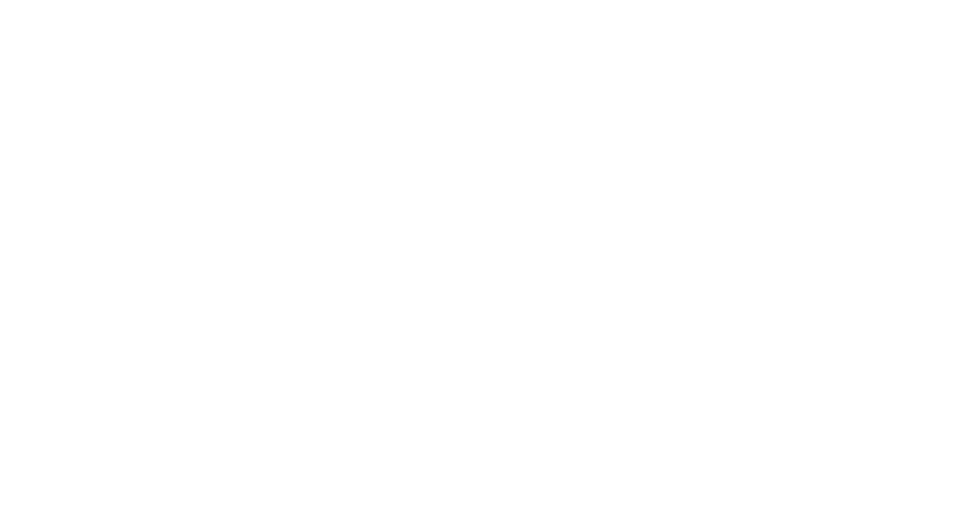
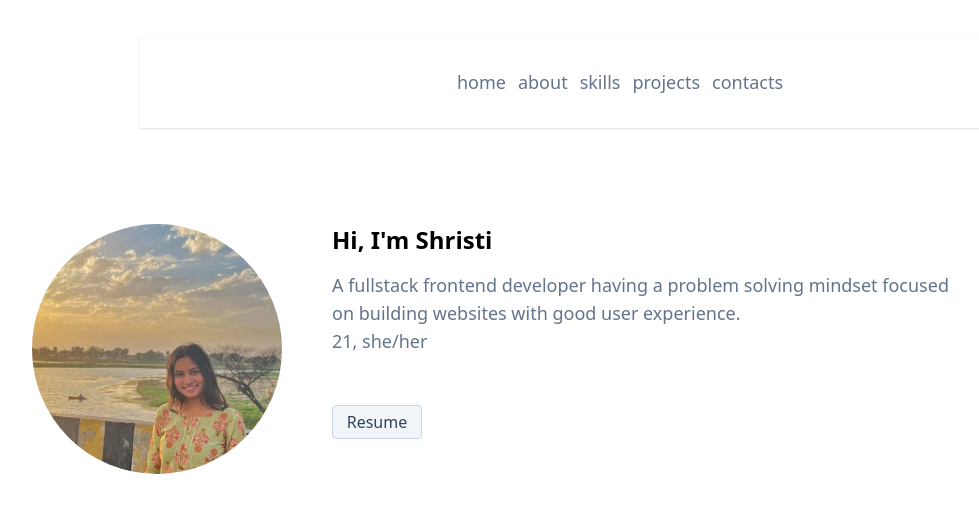
Before and after one commit to shristigupta12/my-portfolio, a React (Create React App) app: page / in a window 1280 px wide. Shown: the top 512 px of the page, without its empty margins (144-1123 px from the left). Built offline with nearby package versions, Linux system fonts and the light colour scheme.

Commit message:
Add: added navbar and home component

```diff
--- a/public/index.html
+++ b/public/index.html
@@ -22,7 +22,7 @@
       work correctly both with client-side routing and a non-root public URL.
       Learn how to configure a non-root public URL by running `npm run build`.
     -->
-    <title>React App</title>
+    <title>Shristi portfolio</title>
   </head>
   <body>
     <noscript>You need to enable JavaScript to run this app.</noscript>
--- a/src/App.js
+++ b/src/App.js
@@ -1,9 +1,11 @@
-
+import Navbar from "./components/Navbar";
+import Home from "./components/Home";
 
 function App() {
   return (
-    <div className="App">
-
+    <div>
+     <Navbar/>
+     <Home />
     </div>
   );
 }
--- /dev/null
+++ b/src/components/Home.jsx
@@ -0,0 +1,19 @@
+let Profile = require('../utilities/avatar.jpg');
+
+export default function Home(){
+    return(
+        <div className="flex w-full  justify-center my-[80px] ">
+            <div className=" w-3/4 px-4 py-4">
+                <div className='flex'>
+                    <img src={Profile} alt="avatar" className="rounded-full h-[250px] w-[250px] transition ease-in-out delay-150 hover:-translate-y-2 hover:scale-[1.1]" />
+                    <div className="ml-[50px] flex flex-col">
+                        <div className="font-bold text-2xl">Hi, I'm Shristi</div>
+                        <div className="text-lg mt-[15px] text-slate-500">A fullstack frontend developer having a problem solving mindset focused on building websites with good user experience.</div>
+                        <div className="text-lg text-slate-500">21, she/her</div>
+                        <button className=' mt-[50px]  border p-1 bg-slate-100 rounded border-slate-300 text-slate-700 hover:text-slate-800 hover:scale-[1.03] w-[90px]'>Resume</button>
+                    </div>
+                </div>
+            </div>
+        </div>
+    )
+}
--- a/src/components/Navbar.jsx
+++ b/src/components/Navbar.jsx
@@ -1,7 +1,15 @@
 export default function Navbar(){
     return(
-        <div>
-
+        <div className=" flex justify-end w-full">
+            <div className=" relative fixed shadow w-3/4 right-0 py-8 px-9 mt-9 mx-9 text-lg">
+                <ul className="flex gap-3 justify-center text-slate-500 font-[400]">
+                    <li className="cursor-pointer hover:text-slate-900">home</li>
+                    <li className="cursor-pointer hover:text-slate-900">about</li>
+                    <li className="cursor-pointer hover:text-slate-900">skills</li>
+                    <li className="cursor-pointer hover:text-slate-900">projects</li>
+                    <li className="cursor-pointer hover:text-slate-900">contacts</li>
+                </ul>
+            </div>
         </div>
     )
 }
--- a/src/index.js
+++ b/src/index.js
@@ -1,5 +1,6 @@
 import React from 'react';
 import ReactDOM from 'react-dom/client';
+import './index.css'
 import App from './App';
 import reportWebVitals from './reportWebVitals';
 
--- a/tailwind.config.js
+++ b/tailwind.config.js
@@ -1,6 +1,6 @@
 /** @type {import('tailwindcss').Config} */
 module.exports = {
-  content: ["./src/**/*.{html,js,jsx}"],
+  content: ["./src/**/*.{html,js,jsx,ts,tsx}"],
   theme: {
     extend: {},
   },
```
Also changed, not shown: src/utilities/avatar.jpg (added).
